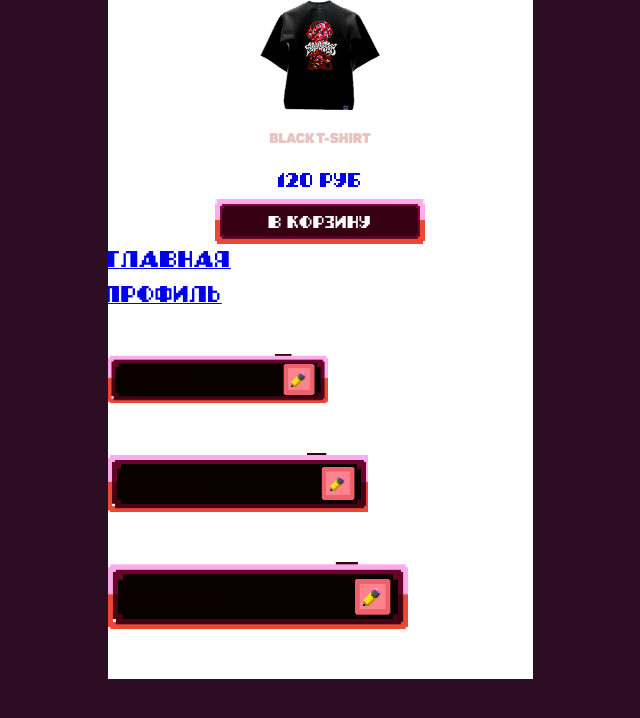
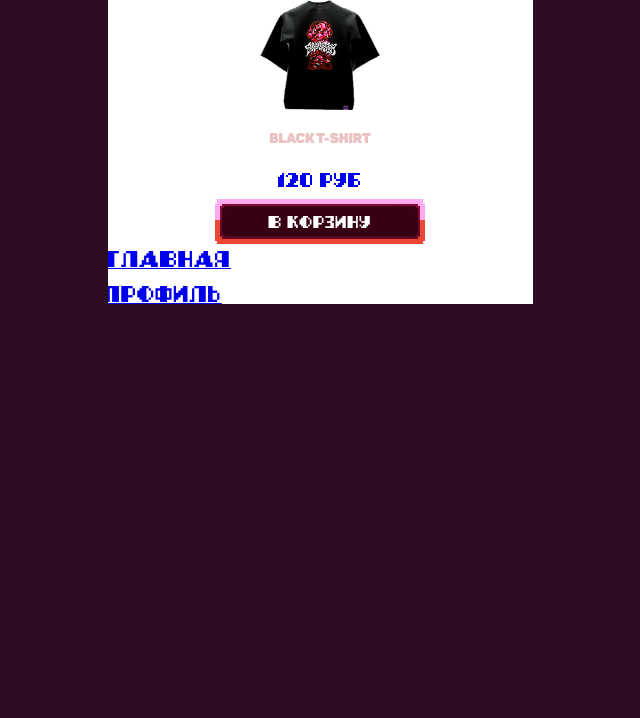
Before and after one commit to TurgunovAmir07/nightmess, a React (Vite) app in the folder apps/client/: page /product/1 in a window 1280 px wide. Shown: the top 718 px of the page, without its empty margins (320-960 px from the left). Built offline with nearby package versions, Linux system fonts and the light colour scheme; no server answers.

Commit message:
small fix

```diff
--- a/apps/client/src/pages/Product/ui/ProductPage.tsx
+++ b/apps/client/src/pages/Product/ui/ProductPage.tsx
@@ -3,7 +3,6 @@ import { Container } from '@/shared'
 import cl from './ProductsPage.module.scss'
 import { ProductDetails } from '@/widgets/ProductDetails'
 import { AddToCartButton } from '@/features/AddToCartButton'
-import { GameInput } from '@/shared/ui/input/@GameInput/GameInput'
 
 const ProductPage = () => {
 	return (
@@ -19,17 +18,6 @@ const ProductPage = () => {
 					<Link to='/main'>главная</Link>
 					<Link to='/profile'>профиль</Link>
 				</div>
-				<br />
-				<br />
-				<GameInput size='small' />
-				<br />
-				<br />
-				<GameInput size='middle' />
-				<br />
-				<br />
-				<GameInput size='large' />
-				<br />
-				<br />
 			</div>
 		</Container>
 	)
```
